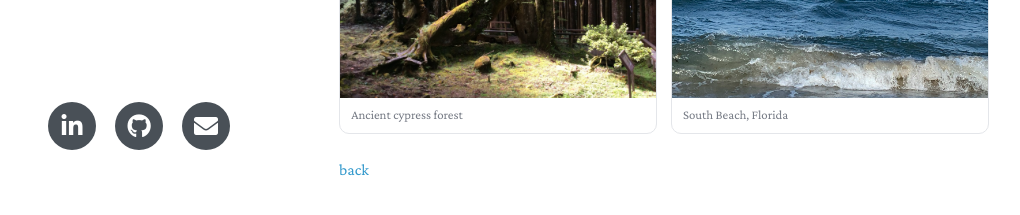
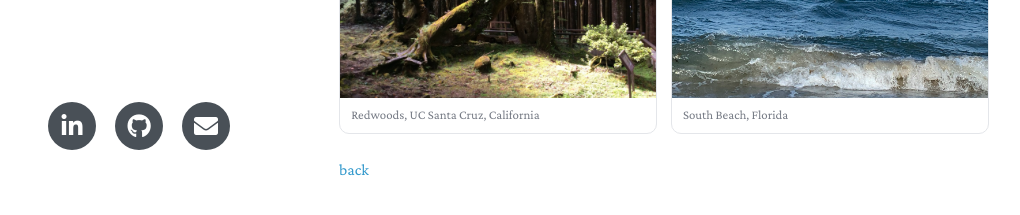
Before and after one commit to shuang-jie/shuang-jie.github.io, a Jekyll site: the page built from another-page.md, in a window 1280 px wide and 900 px high, scrolled down 2126 px. Shown: the part 648-863 px from the top of the window, without its empty margins (131-1151 px from the left). Built offline with Jekyll 4.4.1, drawn with Linux system fonts in a browser that asks for light colours; nearby versions of some CDN libraries; a style sheet for code colours, icons or effects is not loaded; our own code applies the rules of GitHub Pages for plain Markdown files.

Commit message:
Name the UC Santa Cruz redwoods photo correctly

```diff
--- a/another-page.md
+++ b/another-page.md
@@ -84,8 +84,8 @@ layout: homepage
   </figure>
 
   <figure class="photo">
-    <img src="./assets/img/travel/IMG_1772.jpg" alt="A massive moss-covered fallen trunk in an old cypress forest">
-    <figcaption>Ancient cypress forest</figcaption>
+    <img src="./assets/img/travel/IMG_1772.jpg" alt="A massive moss-covered fallen trunk among the redwoods">
+    <figcaption>Redwoods, UC Santa Cruz, California</figcaption>
   </figure>
   <figure class="photo">
     <img src="./assets/img/travel/IMG_1111.jpg" alt="Swimming out past the breaking waves">
```
